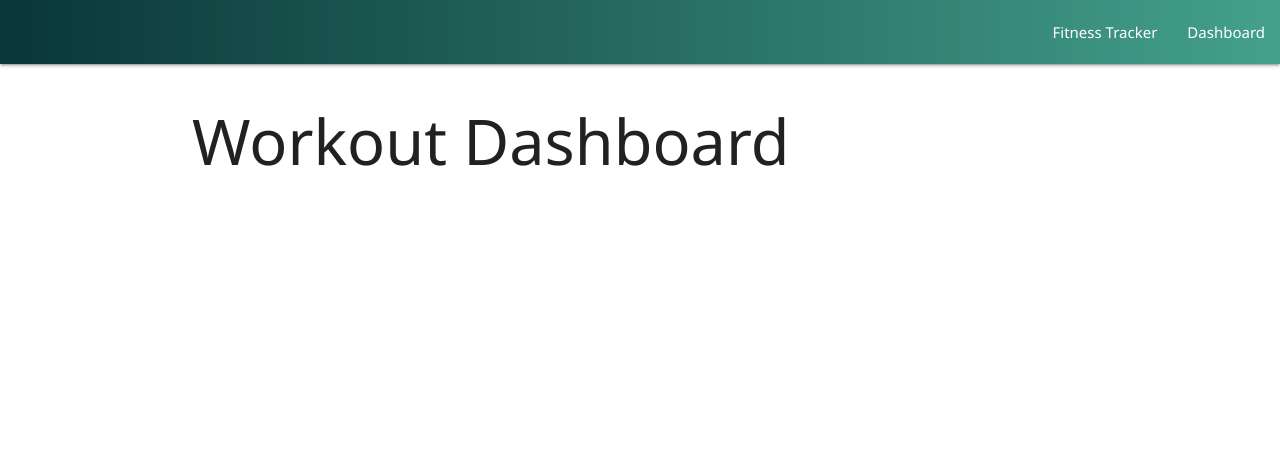
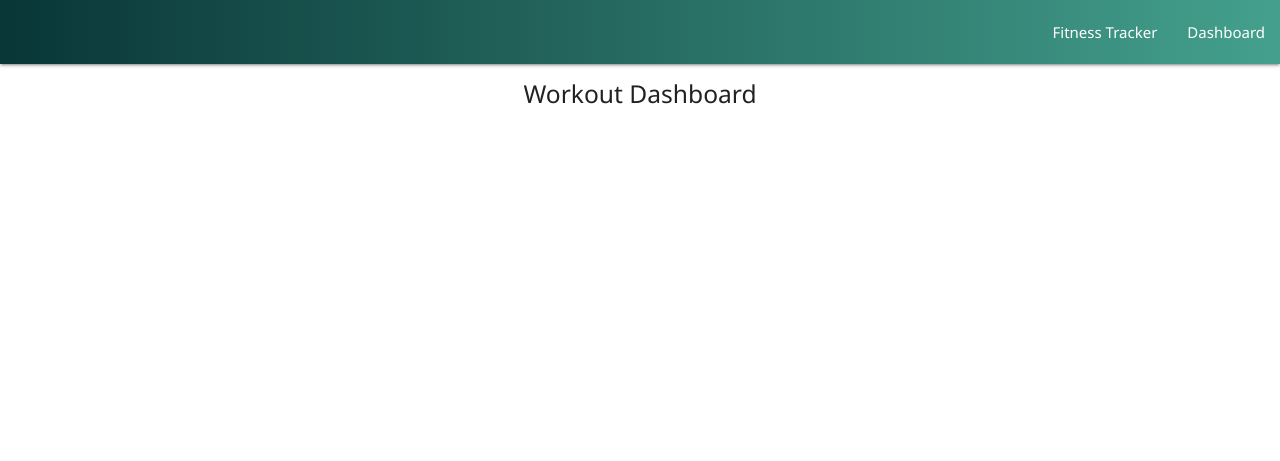
Before and after one commit to wuyaheng/fitness-tracker, a website: page public/stats.html in a window 1280 px wide. Drawn offline with nearby package versions, Linux system fonts and the light colour scheme; no server answers.

Commit message:
change font

```diff
--- a/public/stats.html
+++ b/public/stats.html
@@ -20,20 +20,20 @@
       </div>
     </nav>
     <div class="container mt">
-      <h1 class="text-center">Workout Dashboard</h1>
+      <h5 class="center">Workout Dashboard</h5>
       <div class="row mt">
-        <div class="col-md-6">
+        <div class="col s12 m6">
           <canvas id="canvas"></canvas>
         </div>
-        <div class="col-md-6">
+        <div class="col s12 m6">
           <canvas id="canvas2"></canvas>
         </div>
       </div>
       <div class="row mt">
-        <div class="col-md-6">
+        <div class="col s12 m6">
           <canvas id="canvas3"></canvas>
         </div>
-        <div class="col-md-6">
+        <div class="col s12 m6">
           <canvas id="canvas4"></canvas>
         </div>
       </div>
```
